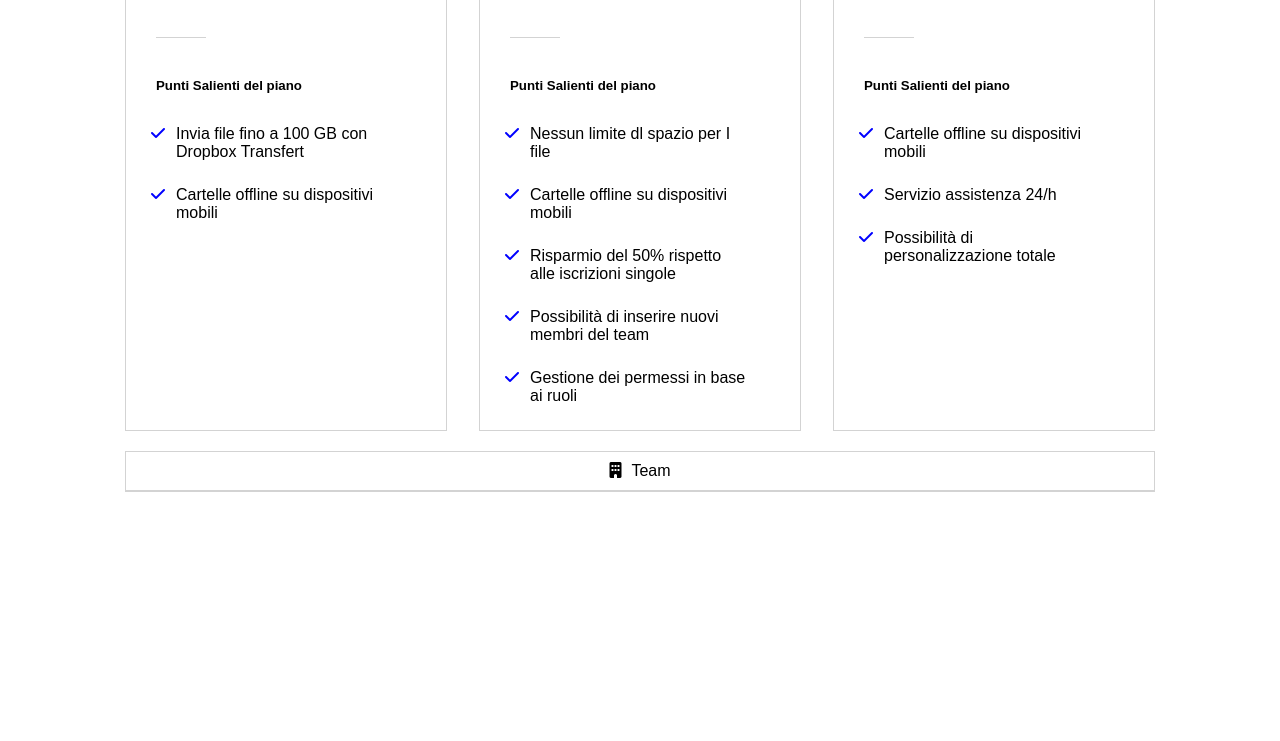
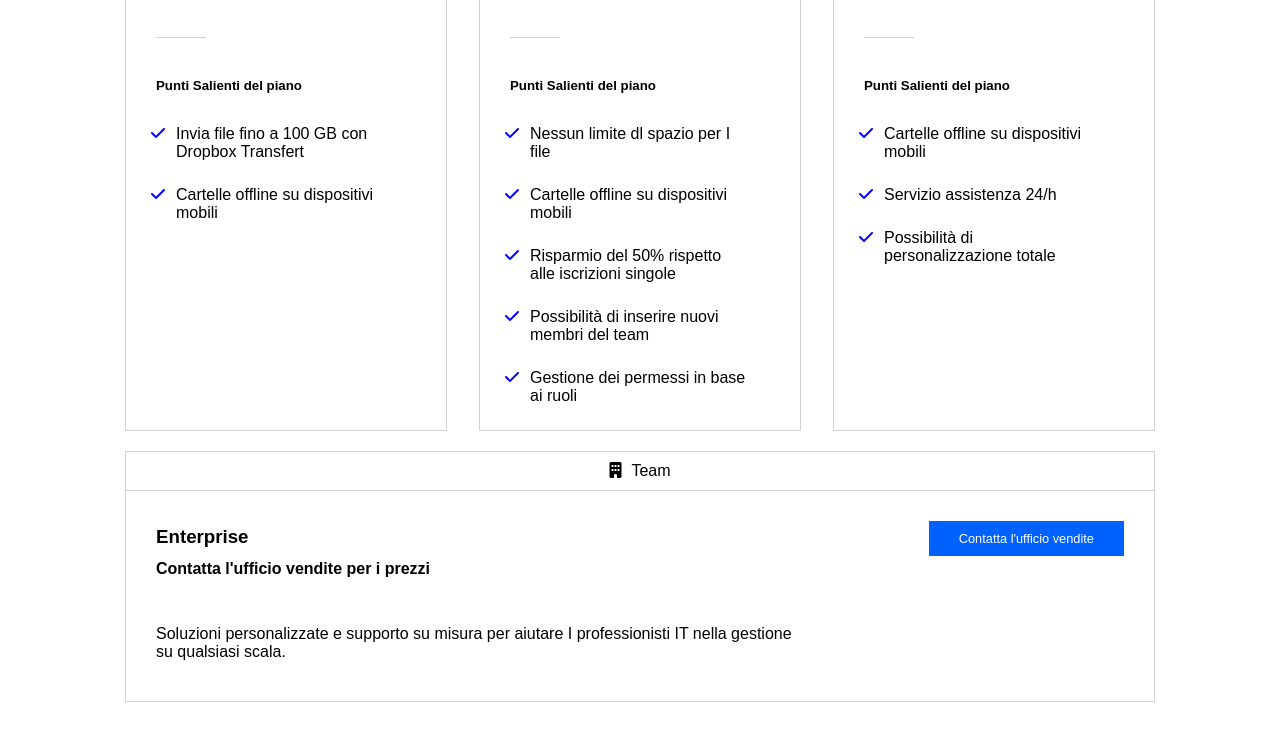
Before and after one commit to LucaCiani/htmlcss-dropbox, a plain HTML site: page index.html in a window 1280 px wide. Shown: the part 1654-2395 px from the top of the page. Drawn offline with Linux system fonts and the light colour scheme.

Commit message:
finished cards

```diff
--- a/css/style.css
+++ b/css/style.css
@@ -258,3 +258,20 @@ a{
     padding: 10px 0;
     border-bottom: 1px solid lightgray;
 }
+
+.big-card-body{
+    display: flex;
+    justify-content: space-between;
+    padding: 0 30px;
+}
+
+.big-card-text{
+    width: 85%;
+    padding: 40px 0;
+}
+
+.big-card .blue-button{
+    margin-top: 30px;
+    padding: 10px 30px;
+    font-size: 0.8rem;
+}
--- a/index.html
+++ b/index.html
@@ -269,8 +269,21 @@
                             <i class="fa-solid fa-building"></i>
                             <span>Team</span>
                         </div>
-                        <div>
-
+                        <div class="big-card-body">
+                            <div>
+                                <div class="plan-cost">
+                                    <h3>Enterprise</h3>
+                                    <h4>Contatta l'ufficio vendite per i prezzi</h4>
+                                </div>
+                                <div class="big-card-text">
+                                    <span>
+                                        Soluzioni personalizzate e supporto su misura per aiutare I professionisti IT nella gestione su qualsiasi scala.
+                                    </span>
+                                </div>
+                            </div>
+                            <div>
+                                <button class="blue-button" type="button">Contatta l'ufficio vendite</button>
+                            </div>
                         </div>
                     </div>
                 </div>
```
